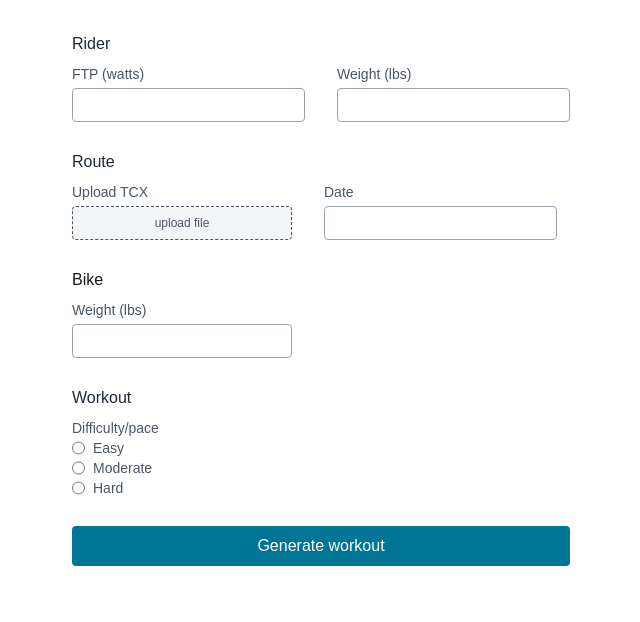
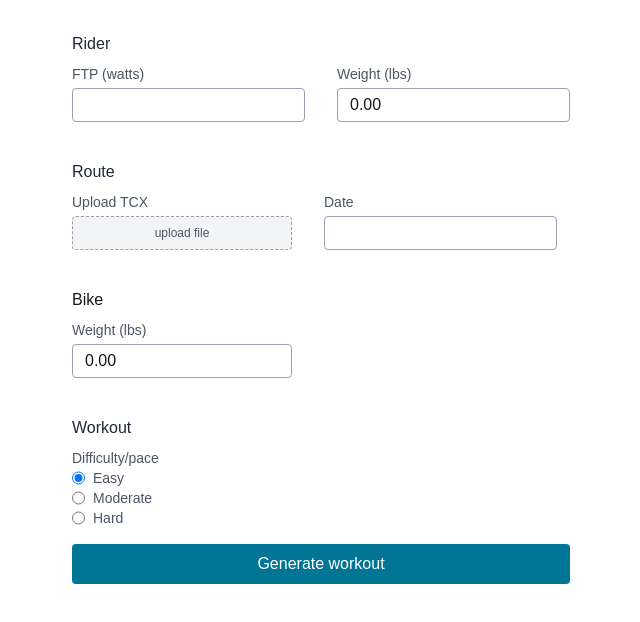
Before and after one commit to rodrigoRolim/training_time_generator_front, a Next.js app: page /generate-workout in a window 1280 px wide. Shown: the top 622 px of the page, without its empty margins (319-959 px from the left). Built offline with nearby package versions, Linux system fonts and the light colour scheme.

Commit message:
validate form fields

```diff
--- a/app/generate-workout/page.tsx
+++ b/app/generate-workout/page.tsx
@@ -1,12 +1,49 @@
 'use client';
 
-import { useRef, useState } from "react"
+import { ReactNode, useRef, useState } from "react"
+import { useForm, SubmitHandler } from 'react-hook-form'
+import * as yup from "yup"
+import { yupResolver } from "@hookform/resolvers/yup"
 import Downloading from "@/components/Downloading";
+
+type WorkoutInputs = {
+  ftp: string;
+  rider_mass: number;
+  bike_mass: number;
+  file: FileList;
+  date?: string;
+  pace?: string;
+}
+const schema = yup.object({
+  ftp: yup.string().required('FTP is required'),
+  rider_mass: yup.number().min(0.01, 'rider weight must be greater than 0').required('Rider weight is required'),
+  bike_mass: yup.number().min(0.01, 'bike weight must be greater than 0').required('Bike weight is required'),
+  // pace: yup.string().required('Workout level is required'),
+  file: yup
+    .mixed<FileList>()
+    .test("fileRequired", "O arquivo TCX é obrigatório", (value) => {
+      if (!value || value.length === 0) return false
+      return true
+      // return value && value.length > 0
+    })
+    .test("fileType", "Please select a .tcx file only", (value) => {
+      console.log("fileType", value)
+      if (!value || (value as FileList).length === 0) return false
+      const file = (value as FileList)[0]
+      const ext = file.name.split(".").pop()?.toLowerCase()
+      return ext === "tcx"
+    }),
+})
 
 export default function GenerateWorkout() {
   const EASY = '0.8'
   const MODERATE = '1'
   const HARD = '1.2'
+
+  const { register, handleSubmit, setValue, trigger, formState: { errors, isSubmitted } } = useForm<WorkoutInputs>({
+    resolver: yupResolver(schema) as any,
+    mode: 'onSubmit',
+  });
 
   const [isDownloading, setIsDownloading] = useState(false)
 
@@ -15,29 +52,34 @@ export default function GenerateWorkout() {
     inputFileRef.current?.click()
   }
 
-  const [workoutLevel,  setWorkoutLevel] = useState('0')
+  const [workoutLevel,  setWorkoutLevel] = useState(EASY)
   const selectWorkoutLevel = (e: React.ChangeEvent<HTMLInputElement>) => {
     const value = e.currentTarget.value
     setWorkoutLevel(value)
   }
 
   const [filename, setFilename] = useState("upload file")
-  const [isInvalidFile, setIsInvalidFile] = useState(false)
-  const handleUploadFile = (e: React.ChangeEvent<HTMLInputElement>) => {
-    const file = e.currentTarget.files?.[0]
+  const handleUploadFile = async (e: React.ChangeEvent<HTMLInputElement>) => {
+    const files = e.target.files;
+    if (files) {
+      setValue("file", files, { shouldValidate: isSubmitted })
+    }
 
-    if (!file) return
+    if (!files || files.length === 0) {
+      setFilename("upload file");
+      return;
+    }
 
-    const ext = file?.name.split(".").pop()?.toLocaleLowerCase()
-    if (ext !== 'tcx') {
-      setIsInvalidFile(true)
-      e.currentTarget.value = ""
-      return
+    const file = files[0];
+    const ext = file.name.split(".").pop()?.toLowerCase();
+    const shortName =
+      file.name.length > 25 ? `${file.name.slice(0, 25)}... .${ext}` : file.name;
+
+    setFilename(shortName);
+
+    if (isSubmitted) {
+      await trigger("file"); // ✅ revalidate only if the form has already been submitted
     }
-    setIsInvalidFile(false)
-    const filename = file.name.length > 25 ? `${file.name.slice(0, 25)} ... .${ext}` : file.name
-    setFilename(filename)
-
   }
 
   const [date, setDate] = useState("")
@@ -54,12 +96,20 @@ export default function GenerateWorkout() {
     setDate(onlyDigitsInput)
   }
 
-  const handleSubmit = async (e: React.FormEvent<HTMLFormElement>) => {
+  const generateWorkout: SubmitHandler<WorkoutInputs> = async (data) => {
+    console.log(data)
     if (isDownloading) return
-    e.preventDefault()
+
     setIsDownloading(true)
-    const form = e.currentTarget
-    const formData = new FormData(form)
+    const formData = new FormData()
+    formData.append('ftp', data.ftp)
+    formData.append('rider_mass', data.rider_mass.toString())
+    formData.append('bike_mass', data.bike_mass.toString())
+    formData.append('date', data.date || '')
+    formData.append('pace', data.pace || '')
+    if (data.file && data.file.length > 0) {
+      formData.append('file', data.file[0])
+    }
     try {
       const res = await fetch('http://localhost:8000/workout/create-workout-file', {
         method: 'POST',
@@ -105,7 +155,7 @@ export default function GenerateWorkout() {
     const raw = input.value.replace(/[\D]/g, "");
 
     if (!raw) {
-      input.value = "";
+      input.value = "0.00";
       return;
     }
 
@@ -114,57 +164,80 @@ export default function GenerateWorkout() {
     input.value = formatted;
   }
   return (
-    <form className="flex flex-col gap-7 w-full" onSubmit={handleSubmit}>
+    <form className="flex flex-col gap-4 w-full" noValidate onSubmit={handleSubmit(generateWorkout)}>
       <section className="flex flex-col gap-2">
         <h1 className="text-gray-800">Rider</h1>
         <div className="flex gap-4 xs:flex-row xs:gap-8 flex-col">
-          <label className="flex flex-col gap-1">
-            <span className="text-gray-600 text-sm">FTP (watts)</span>
+          <label className="flex flex-col gap-1 relative h-20">
+            <span className={`text-gray-600 text-sm ${errors.ftp ? 'text-red-600' : ''}`}>FTP (watts)</span>
             <input
-              className="border rounded border-gray-400 px-3 py-1"
+              className={`border rounded border-gray-400 px-3 py-1 ${errors.ftp ? 'border-red-600 outline-red-700' : ''}`}
               type="text"
-              name="ftp"
               maxLength={4}
+              aria-invalid={errors.ftp ? "true" : "false"}
+              aria-describedby="ftp-error"
+              {...register('ftp')}
+              onChange={async (e) => {
+                register('ftp').onChange(e)
+                await trigger('ftp')
+              }}
               onInput={allowOnlyDigits}
             />
+            {errors.ftp && <p id="ftp-error" className="text-xs text-red-600 absolute bottom-0">{errors.ftp.message}</p>}
           </label>
-          <label className="flex flex-col gap-1">
-            <span className="text-gray-600 text-sm">Weight (lbs)</span>
+          <label className="flex flex-col gap-1 h-20 relative">
+            <span className={`text-gray-600 text-sm ${errors.rider_mass ? 'text-red-600' : ''}`}>Weight (lbs)</span>
             <input
-              className="border rounded border-gray-400 px-3 py-1"
-              name="rider_mass"
+              className={`border rounded border-gray-400 px-3 py-1 ${errors.rider_mass ? 'border-red-600 outline-red-700' : ''}`}
+              {...register('rider_mass')}
+              aria-invalid={errors.rider_mass ? "true" : "false"}
+              aria-describedby="rider-mass-error"
+              type="text"
+              defaultValue="0.00"
+              onChange={async (e) => {
+                register('rider_mass').onChange(e)
+                await trigger('rider_mass')
+              }}
               maxLength={6}
               onInput={allowOnlyLbsAsDigit}
             />
+            {errors.rider_mass &&
+              <p id="rider-mass-error" className="text-xs text-red-600 absolute bottom-0" role="alert">
+                {errors.rider_mass.message}
+              </p>
+            }
           </label>
         </div>
       </section>
       <section className="flex flex-col gap-2 xs:w-full">
         <h1 className="text-gray-800">Route</h1>
         <div className="flex gap-4 xs:flex-row xs:gap-8 flex-col">
-          <label className="flex flex-col gap-1">
+          <label className="flex flex-col gap-1 relative h-20">
             <span className="text-gray-600 text-sm">Upload TCX</span>
             <button
-              className="text-xs bg-gray-100 text-gray-600 rounded border-dashed border px-3 py-2 w-[220px]"
+              className={`text-xs bg-gray-100 text-gray-600 rounded border-dashed border px-3 py-2 w-[220px] ${ errors.file ? 'border-red-600' : 'border-gray-400' }`}
               type="button"
               onClick={handleClickOnInputFile}
             >{filename}</button>
             <input
               className="border rounded border-gray-400 hidden"
               type="file"
-              name="file"
+              {...register("file")}
+              aria-invalid={errors.file ? "true" : "false"}
+              aria-describedby="file-error"
               ref={inputFileRef}
               accept=".tcx"
               onChange={handleUploadFile}
             />
-            { isInvalidFile && <p className="text-xs">* Please select a .tcx file only</p> }
+            {/* { isInvalidFile && <p id="file-error" className="text-xs text-red-600 absolute bottom-0">Please select a .tcx file only</p> } */}
+            { errors.file && <p id="file-error" className="text-xs text-red-600 absolute bottom-0">{errors.file.message as ReactNode}</p>}
           </label>
           <label className="flex flex-col gap-1">
             <span className="text-gray-600 text-sm">Date</span>
             <input
               className="border rounded border-gray-400 px-3 py-1"
               type="text"
-              name="date"
+              {...register('date')}
               value={date}
               onChange={handleDateInput}
             />
@@ -173,9 +246,23 @@ export default function GenerateWorkout() {
       </section>
       <section className="flex flex-col gap-2">
         <h1>Bike</h1>
-        <label className="flex flex-col xs:w-[220px] gap-1">
+        <label className="flex flex-col xs:w-[220px] gap-1 h-20 relative">
           <span className="text-gray-600 text-sm">Weight (lbs)</span>
-          <input className="border rounded border-gray-400 px-3 py-1" name="bike_mass" maxLength={6} onInput={allowOnlyLbsAsDigit}/>
+          <input
+            className={`border rounded border-gray-400 px-3 py-1 ${errors.bike_mass ? 'border-red-600 outline-red-700' : ''}`}
+            {...register('bike_mass')}
+            aria-invalid={errors.bike_mass ? "true" : "false"}
+            aria-describedby="bike-mass-error"
+            type="text"
+            defaultValue="0.00"
+            onChange={async (e) => {
+              register('bike_mass').onChange(e)
+              await trigger('bike_mass')
+            }}
+            maxLength={6}
+            onInput={allowOnlyLbsAsDigit}
+          />
+          {errors.bike_mass && <p id="bike-mass-error" className="text-xs text-red-600 absolute bottom-0">{errors.bike_mass.message}</p>}
         </label>
       </section>
       <section className="flex flex-col gap-2">
@@ -184,15 +271,15 @@ export default function GenerateWorkout() {
           <span className="text-gray-600 text-sm">Difficulty/pace</span>
           <div className="flex flex-col">
             <label className="flex gap-2">
-              <input type="radio" value={EASY} name="pace" checked={workoutLevel === EASY} onChange={selectWorkoutLevel}/>
+              <input type="radio" value={EASY} {...register('pace')} checked={workoutLevel === EASY} onChange={selectWorkoutLevel}/>
               <span className="text-gray-600 text-sm">Easy</span>
             </label>
             <label className="flex gap-2">
-              <input type="radio" value={MODERATE} name="pace" checked={workoutLevel === MODERATE} onChange={selectWorkoutLevel}/>
+              <input type="radio" value={MODERATE} {...register('pace')} checked={workoutLevel === MODERATE} onChange={selectWorkoutLevel}/>
              <span className="text-gray-600 text-sm">Moderate</span>
             </label>
             <label className="flex gap-2">
-              <input type="radio" value={HARD} name="pace" checked={workoutLevel === HARD} onChange={selectWorkoutLevel}/>
+              <input type="radio" value={HARD} {...register('pace')} checked={workoutLevel === HARD} onChange={selectWorkoutLevel}/>
               <span className="text-gray-600 text-sm">Hard</span>
             </label>
           </div>
```
